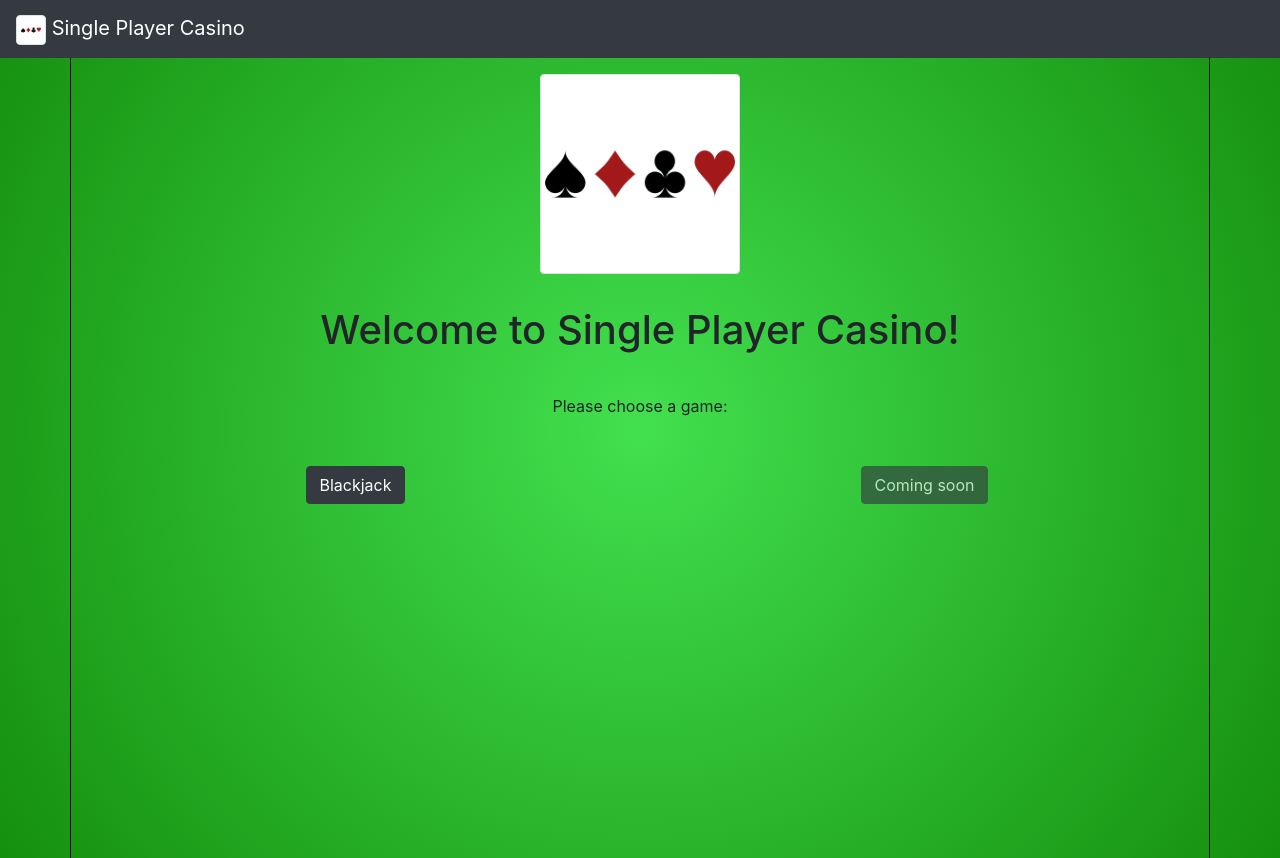
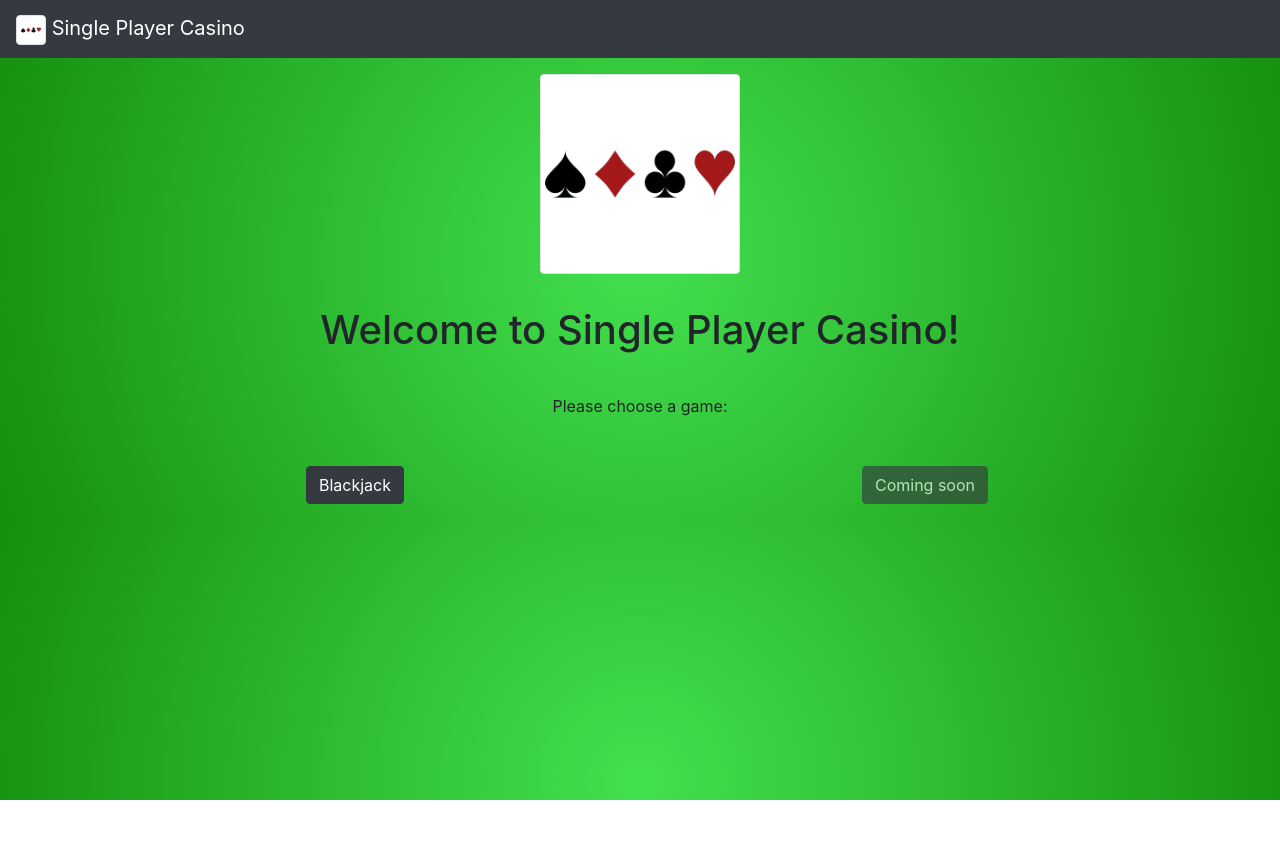
Before and after one commit to shaquille-galimba/single-player-casino, a React (Create React App) app: page / in a window 1280 px wide. After the commit the page ends 800 px from the top, so only its background shows below. Built offline with nearby package versions, Linux system fonts and the light colour scheme.

Commit message:
remove container border and update height to inherit

```diff
--- a/src/main.css
+++ b/src/main.css
@@ -5,7 +5,7 @@ body {
     sans-serif;
   -webkit-font-smoothing: antialiased;
   -moz-osx-font-smoothing: grayscale;
-	overflow: hidden;
+	/* overflow: hidden; */
 	background: rgb(66,224,79);
 	background: radial-gradient(circle, rgba(66,224,79,1) 0%, rgba(21,143,14,1) 100%);
 }
@@ -28,9 +28,9 @@ code {
 }
 
 .container {
-	height: 100vh;
-	border-left: 1px solid black;
-	border-right: 1px solid black;
+	height: inherit;
+	/* border-left: 1px solid black;
+	border-right: 1px solid black; */
 }
 
 .row {
```
